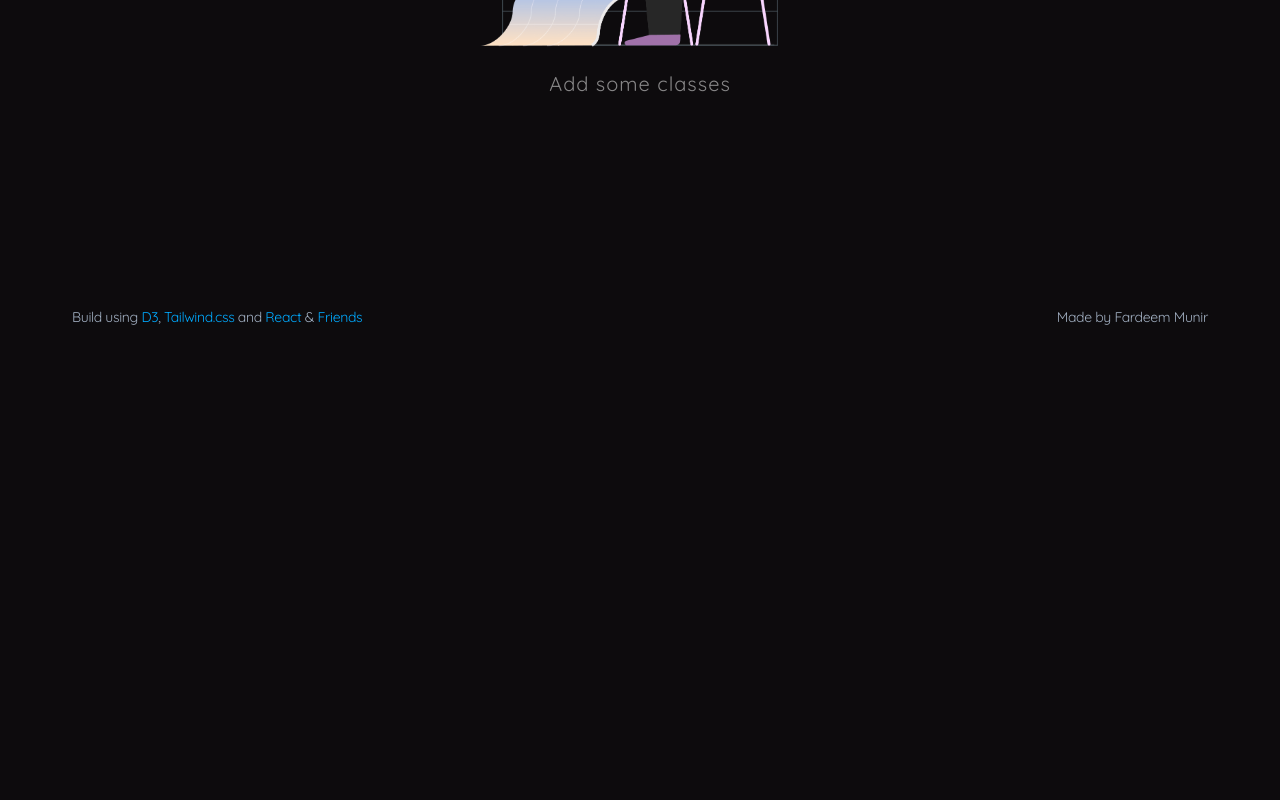
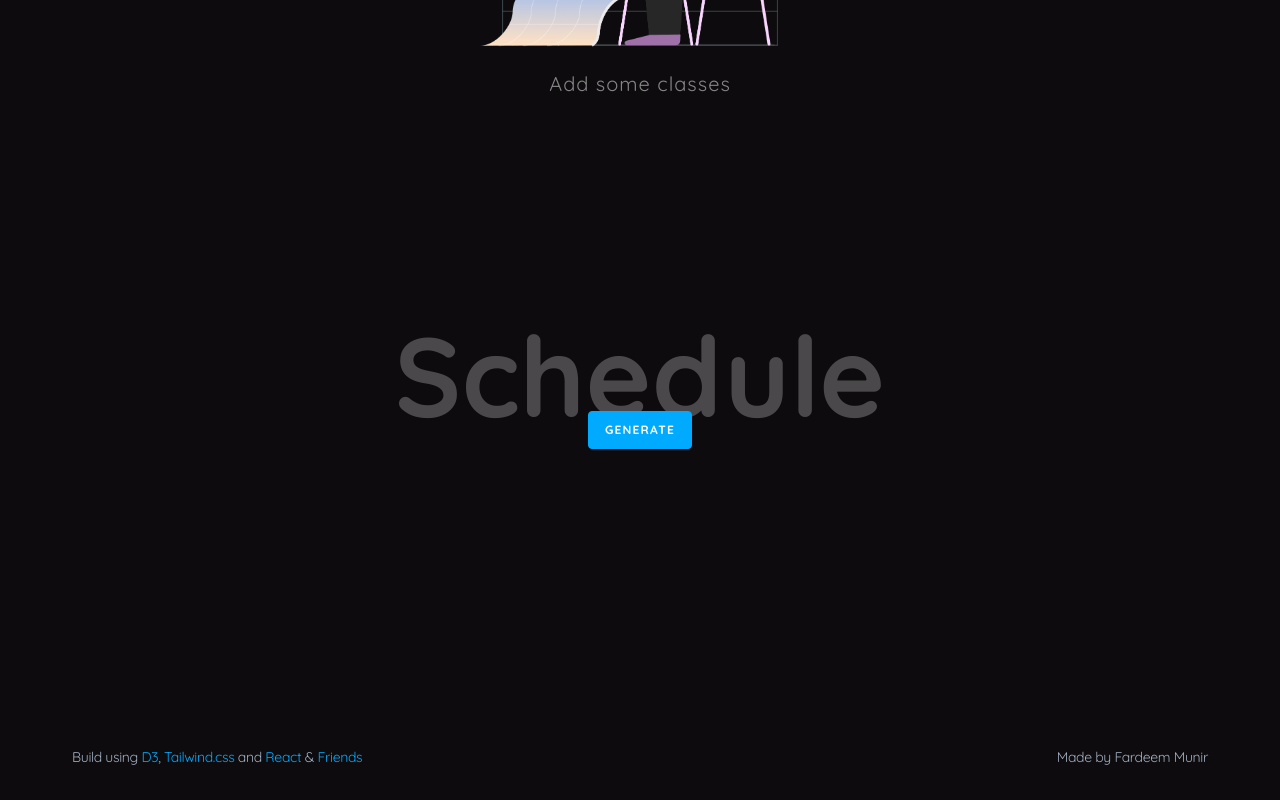
Before and after one commit to fardeemmunir/gameplan, a Next.js app: page / in a window 1280 px wide. Shown: the part 716-1516 px from the top of the page. Before the commit the page ends 1076 px from the top, so only its background shows below. Built offline with nearby package versions, Linux system fonts and the light colour scheme.

Commit message:
Update index

```diff
--- a/pages/index.tsx
+++ b/pages/index.tsx
@@ -1,38 +1,14 @@
 import React from "react";
 
-import Header from "../components/Header";
-
 import "../styles/main.css";
-import ClassForm from "../components/ClassForm";
 
 import { StoreProvider } from "../lib/store";
+import Header from "../components/Header";
+import ClassForm from "../components/ClassForm";
 import Graph from "../components/Graph";
-// import NewGraph from "../components/NewGraph";
-// import Schedule from "../components/Schedule";
+import Schedule from "../components/Schedule";
 import ClassDetails from "../components/ClassDetails";
 import Footer from "../components/Footer";
-
-// const nodeCount = 100;
-// const nodes = [];
-// for (let i = 0; i < nodeCount; i++) {
-//   nodes.push({
-//     r: Math.random() * 5 + 2,
-//     x: 0,
-//     y: 0
-//   });
-// }
-
-// const links = [];
-// for (let i = 0; i < nodeCount; i++) {
-//   let target = 0;
-//   do {
-//     target = Math.floor(Math.random() * nodeCount);
-//   } while (target == i);
-//   links.push({
-//     source: i,
-//     target
-//   });
-// }
 
 const Home = () => {
   return (
@@ -43,8 +19,10 @@ const Home = () => {
           <ClassForm />
         </div>
         <ClassDetails />
+
         <Graph />
-        {/* <NewGraph nodes={nodes} links={links} />,<Schedule /> */}
+        <Schedule />
+
         <Footer />
       </main>
     </StoreProvider>
```
